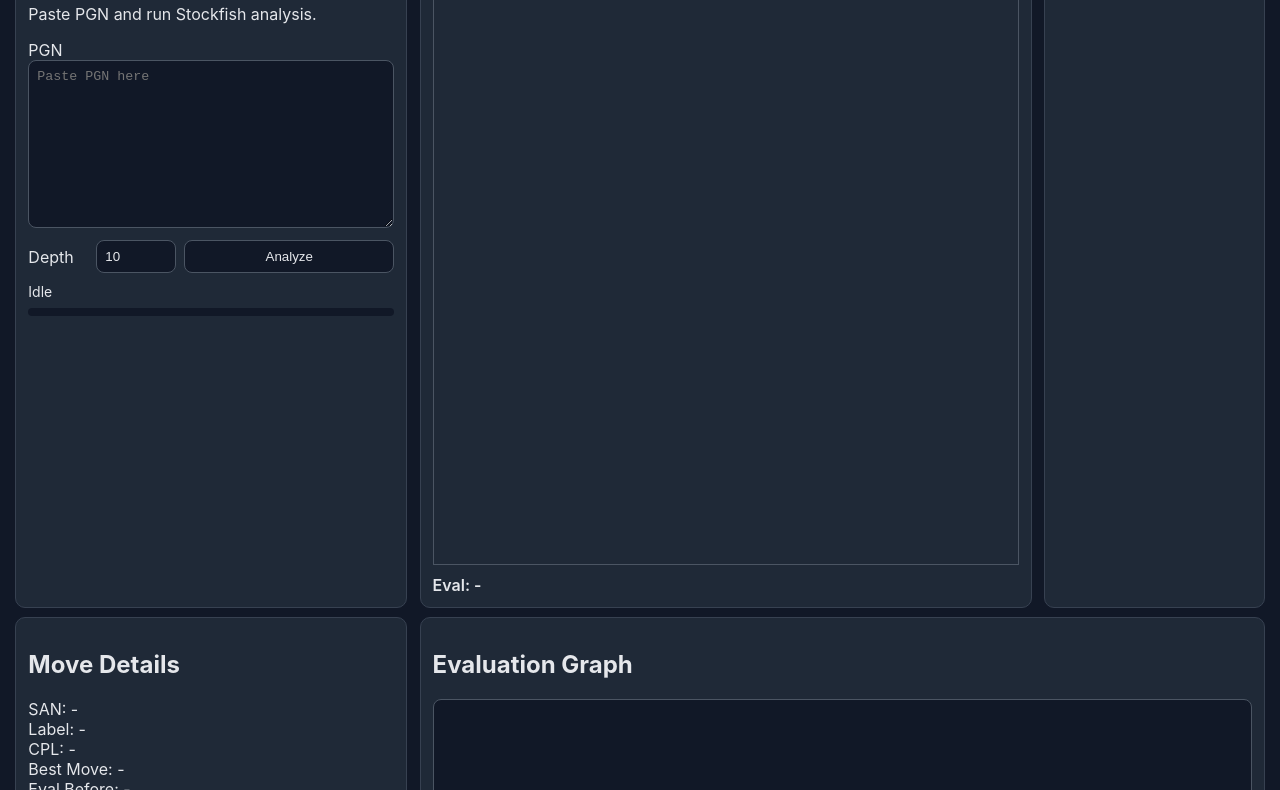
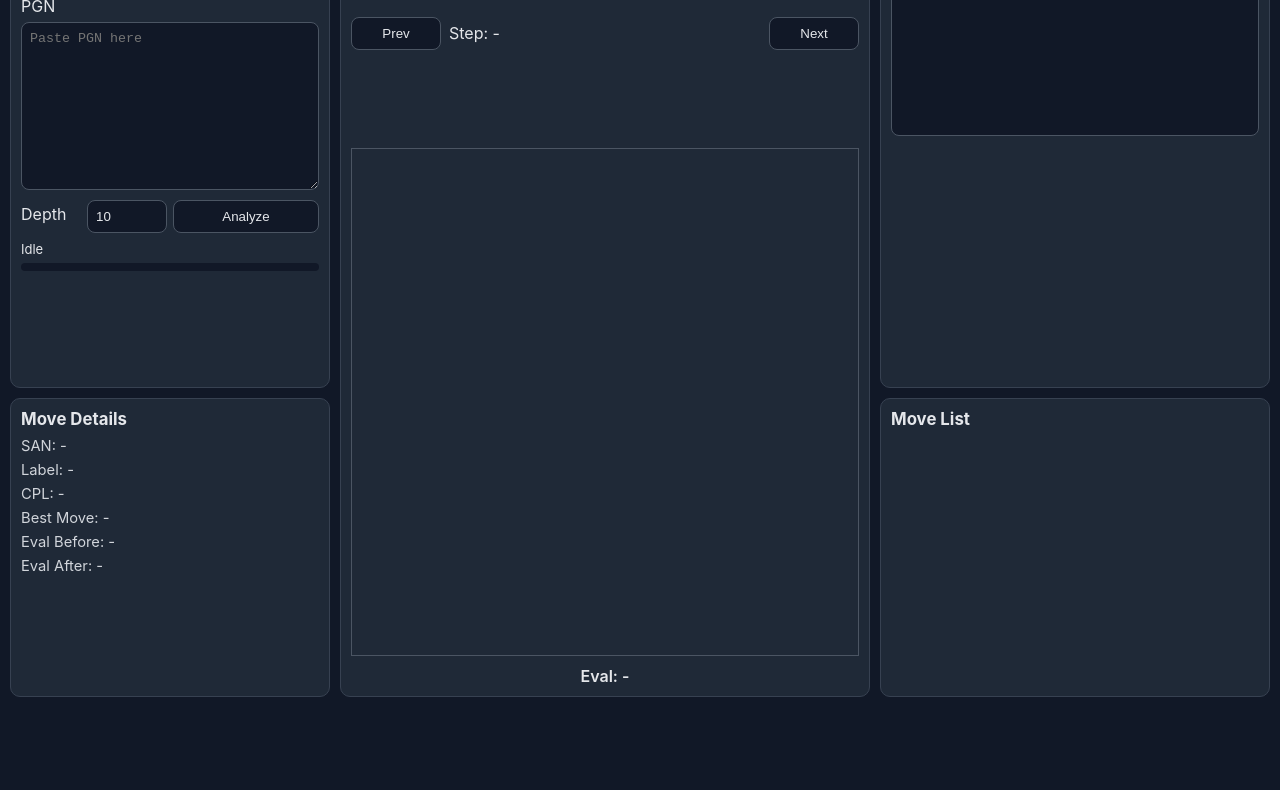
Before and after one commit to SiarheiSvila/ChessAnalyzer, a website: page public/index.html in a window 1280 px wide. Shown: the part 93-883 px from the top of the page. After the commit the page ends 800 px from the top, so only its background shows below. Drawn offline with Linux system fonts and the light colour scheme.

Commit message:
refine the UI

```diff
--- a/public/index.html
+++ b/public/index.html
@@ -37,7 +37,7 @@
       </section>
 
       <section class="panel moves-panel">
-        <h2>Moves</h2>
+        <h2>Move List</h2>
         <ul id="moveList" class="move-list"></ul>
       </section>
 
--- a/public/styles.css
+++ b/public/styles.css
@@ -11,25 +11,28 @@
 
 body {
   margin: 0;
-  padding: 1.2%;
+  padding: 10px;
   background: #111827;
   color: #e5e7eb;
 }
 
 .layout {
   display: grid;
-  grid-template-columns: 32fr 50fr 18fr;
+  grid-template-columns: minmax(260px, 320px) minmax(360px, 1fr) minmax(300px, 390px);
   grid-template-areas:
-    "input board moves"
-    "details chart chart";
-  gap: 1%;
+    "input board chart"
+    "details board moves";
+  gap: 10px;
+  align-items: stretch;
+  min-height: calc(100vh - 20px);
 }
 
 .panel {
   background: #1f2937;
   border: 1px solid #374151;
   border-radius: 10px;
-  padding: 12px;
+  padding: 10px;
+  min-width: 0;
 }
 
 .input-panel {
@@ -38,11 +41,16 @@ body {
 
 .board-panel {
   grid-area: board;
+  display: grid;
+  grid-template-rows: 1fr auto auto;
+  gap: 10px;
 }
 
 .moves-panel {
   grid-area: moves;
   min-width: 0;
+  display: grid;
+  grid-template-rows: auto 1fr;
 }
 
 .details-panel {
@@ -51,6 +59,35 @@ body {
 
 .chart-panel {
   grid-area: chart;
+  display: grid;
+  grid-template-rows: auto 1fr;
+}
+
+h1,
+h2,
+p {
+  margin-top: 0;
+}
+
+h1 {
+  margin-bottom: 8px;
+  font-size: 1.8rem;
+}
+
+h2 {
+  margin-bottom: 8px;
+  font-size: 1.05rem;
+}
+
+.input-panel p {
+  margin-bottom: 8px;
+  color: #9ca3af;
+  font-size: 0.9rem;
+}
+
+label {
+  display: inline-block;
+  margin-bottom: 6px;
 }
 
 textarea,
@@ -68,18 +105,18 @@ button {
 .input-row {
   display: grid;
   grid-template-columns: 60px 80px 1fr;
-  gap: 8px;
+  gap: 6px;
   align-items: center;
-  margin-top: 8px;
+  margin-top: 6px;
 }
 
 .status {
-  margin-top: 10px;
-  font-size: 14px;
+  margin-top: 8px;
+  font-size: 13px;
 }
 
 .progress-wrap {
-  margin-top: 8px;
+  margin-top: 6px;
   width: 100%;
   height: 8px;
   background: #111827;
@@ -95,10 +132,10 @@ button {
 
 .controls {
   display: grid;
-  grid-template-columns: 100px 1fr 100px;
+  grid-template-columns: 90px 1fr 90px;
   gap: 8px;
   align-items: center;
-  margin-bottom: 10px;
+  margin-bottom: 0;
 }
 
 .board {
@@ -106,10 +143,11 @@ button {
   grid-template-columns: repeat(8, 1fr);
   grid-template-rows: repeat(8, 1fr);
   width: 100%;
-  max-width: 100%;
+  max-width: min(100%, 520px);
   aspect-ratio: 1 / 1;
   font-size: clamp(1.6rem, 4.4vw, 3.4rem);
   border: 1px solid #4b5563;
+  margin: 0 auto;
 }
 
 .square {
@@ -132,15 +170,17 @@ button {
 }
 
 .eval-display {
-  margin-top: 10px;
+  margin-top: 0;
   font-weight: 600;
+  text-align: center;
 }
 
 .move-list {
   list-style: none;
   margin: 0;
   padding: 0;
-  max-height: 420px;
+  max-height: 100%;
+  min-height: 0;
   overflow-y: auto;
   overflow-x: hidden;
 }
@@ -171,3 +211,26 @@ button {
   border-radius: 8px;
   border: 1px solid #4b5563;
 }
+
+.details-panel > div {
+  margin-bottom: 6px;
+  color: #d1d5db;
+  font-size: 0.92rem;
+}
+
+@media (max-width: 1100px) {
+  .layout {
+    grid-template-columns: 1fr;
+    grid-template-areas:
+      "input"
+      "details"
+      "board"
+      "chart"
+      "moves";
+    min-height: auto;
+  }
+
+  .board {
+    max-width: 100%;
+  }
+}
```
